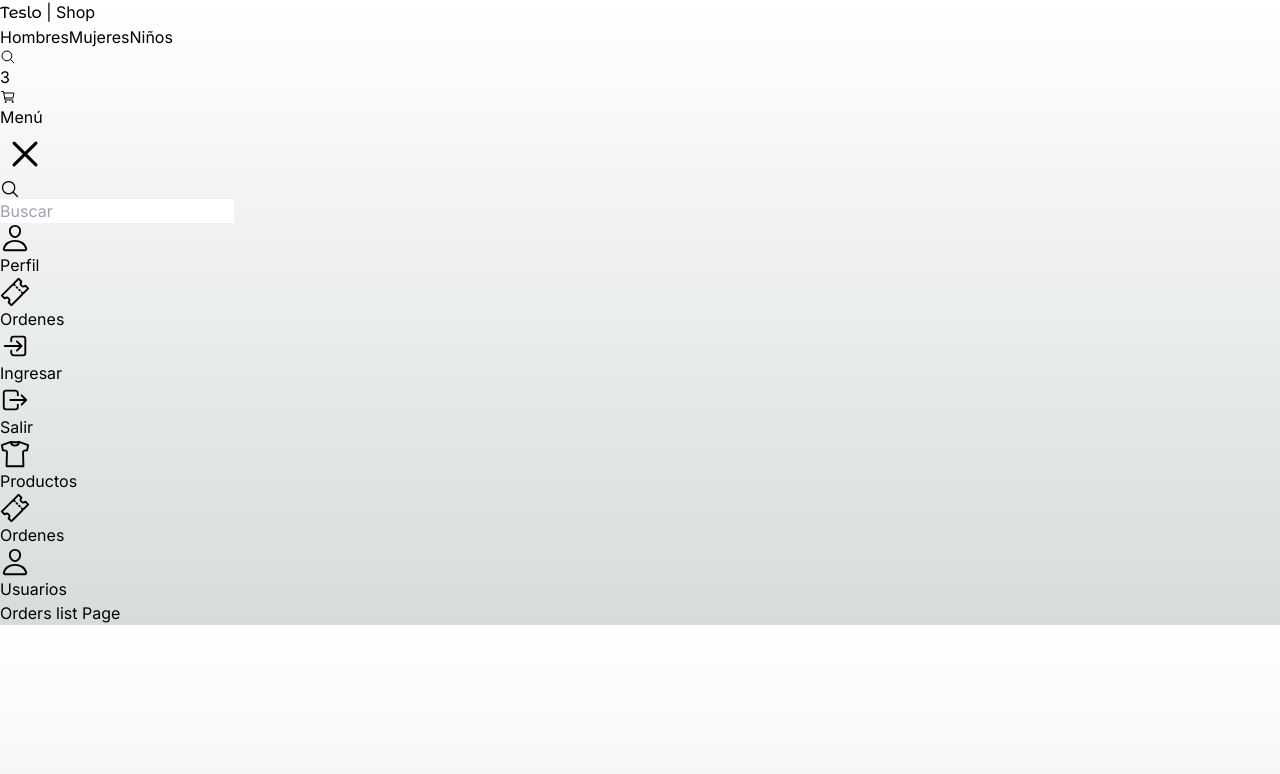
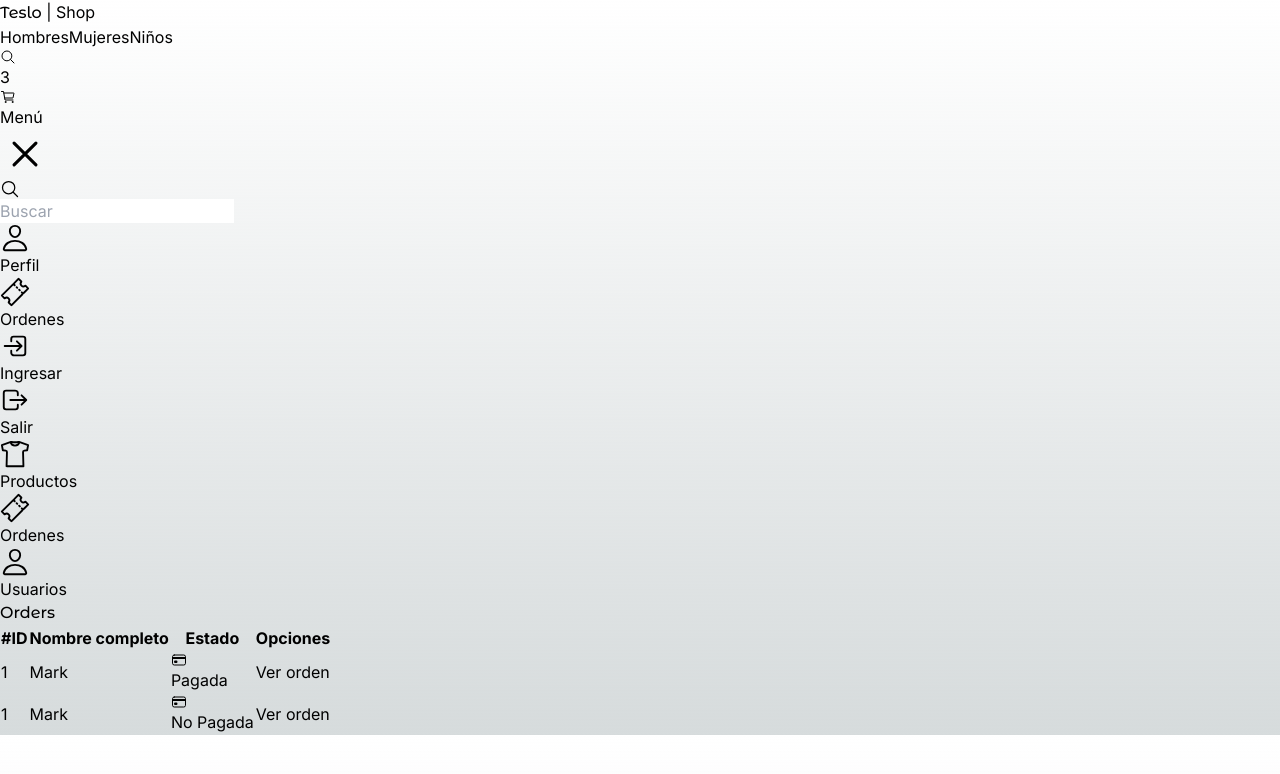
Before and after one commit to cristiangar14/04-teslo-shop, a Next.js app: page /orders in a window 1280 px wide. Shown: the top 774 px of the page. Built offline with nearby package versions, Linux system fonts and the light colour scheme.

Commit message:
feat(update): enhance cart, empty, and orders pages with improved layout and functionality

```diff
--- a/src/app/(shop)/cart/page.tsx
+++ b/src/app/(shop)/cart/page.tsx
@@ -2,6 +2,7 @@
 import { initialData } from "@/seed/seed";
 import Image from "next/image";
 import Link from "next/link";
+// import { redirect } from "next/navigation";
 
 const productsInCart = [
   initialData.products[0],
@@ -10,6 +11,9 @@
 ]
 
 export default function CartPage() {
+
+  // redirect('/empty');
+
   return (
     <div className="flex justify-center items-center mb-72 px-10 sm.px-0">
       <div className="flex flex-col w-[1000px]">
--- a/src/app/(shop)/orders/page.tsx
+++ b/src/app/(shop)/orders/page.tsx
@@ -1,8 +1,82 @@
+import { Title } from "@/components";
+
+import Link from "next/link";
+import { IoCardOutline } from "react-icons/io5";
 
 export default function OrdersPage() {
   return (
-    <div>
-      <h1>Orders list Page</h1>
-    </div>
+    <>
+      <Title title="Orders" />
+
+      <div className="mb-10">
+        <table className="min-w-full">
+          <thead className="bg-gray-200 border-b">
+            <tr>
+              <th
+                scope="col"
+                className="text-sm font-medium text-gray-900 px-6 py-4 text-left"
+              >
+                #ID
+              </th>
+              <th
+                scope="col"
+                className="text-sm font-medium text-gray-900 px-6 py-4 text-left"
+              >
+                Nombre completo
+              </th>
+              <th
+                scope="col"
+                className="text-sm font-medium text-gray-900 px-6 py-4 text-left"
+              >
+                Estado
+              </th>
+              <th
+                scope="col"
+                className="text-sm font-medium text-gray-900 px-6 py-4 text-left"
+              >
+                Opciones
+              </th>
+            </tr>
+          </thead>
+          <tbody>
+            <tr className="bg-white border-b transition duration-300 ease-in-out hover:bg-gray-100">
+              <td className="px-6 py-4 whitespace-nowrap text-sm font-medium text-gray-900">
+                1
+              </td>
+              <td className="text-sm text-gray-900 font-light px-6 py-4 whitespace-nowrap">
+                Mark
+              </td>
+              <td className="flex items-center text-sm  text-gray-900 font-light px-6 py-4 whitespace-nowrap">
+                <IoCardOutline className="text-green-800" />
+                <span className="mx-2 text-green-800">Pagada</span>
+              </td>
+              <td className="text-sm text-gray-900 font-light px-6 ">
+                <Link href="/orders/123" className="hover:underline">
+                  Ver orden
+                </Link>
+              </td>
+            </tr>
+
+            <tr className="bg-white border-b transition duration-300 ease-in-out hover:bg-gray-100">
+              <td className="px-6 py-4 whitespace-nowrap text-sm font-medium text-gray-900">
+                1
+              </td>
+              <td className="text-sm text-gray-900 font-light px-6 py-4 whitespace-nowrap">
+                Mark
+              </td>
+              <td className="flex items-center text-sm  text-gray-900 font-light px-6 py-4 whitespace-nowrap">
+                <IoCardOutline className="text-red-800" />
+                <span className="mx-2 text-red-800">No Pagada</span>
+              </td>
+              <td className="text-sm text-gray-900 font-light px-6 ">
+                <Link href="/orders/123" className="hover:underline">
+                  Ver orden
+                </Link>
+              </td>
+            </tr>
+          </tbody>
+        </table>
+      </div>
+    </>
   );
 }
```
Also changed, not shown: src/app/(shop)/empty/page.tsx (+13 -2 lines).
